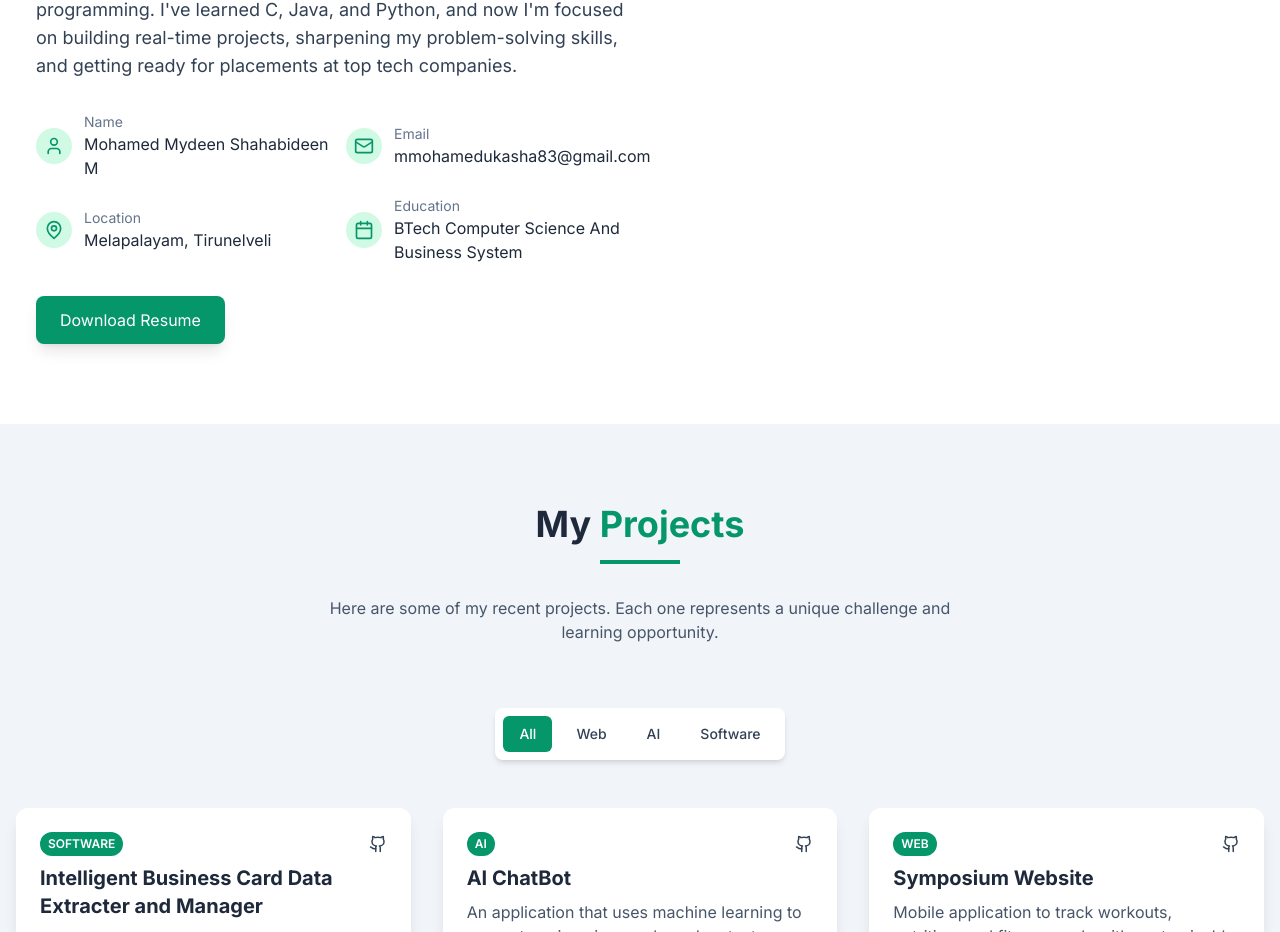
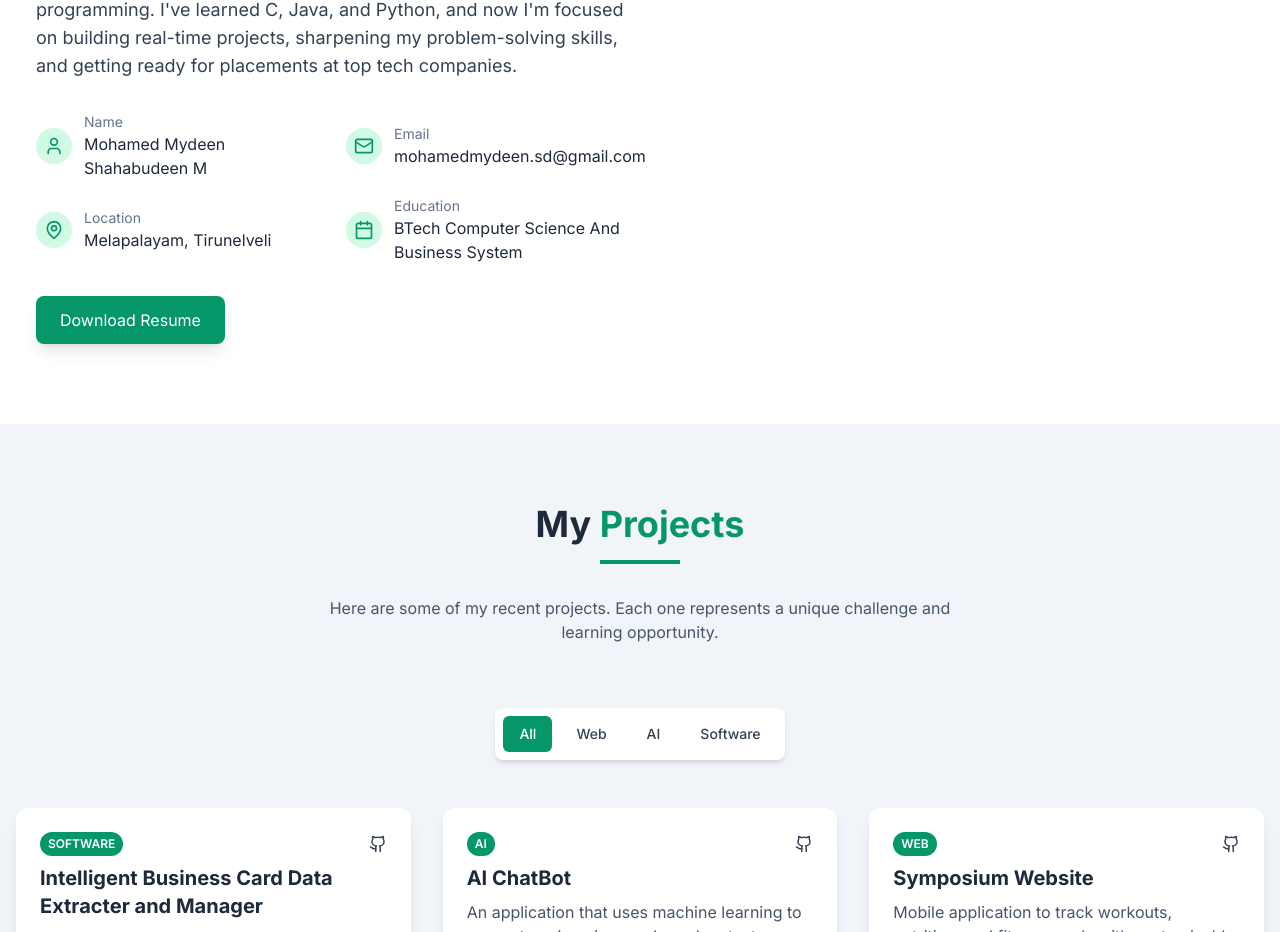
Before and after one commit to M-Mohamed-Mydeen-Shahabudeen/mydeen, a React (Vite) app: page / in a window 1280 px wide. Shown: the part 1036-1968 px from the top of the page. Built offline with nearby package versions, Linux system fonts and the light colour scheme.

Commit message:
Update About.tsx

```diff
--- a/src/components/About.tsx
+++ b/src/components/About.tsx
@@ -57,7 +57,7 @@ const About: React.FC = () => {
                 </div>
                 <div>
                   <p className="text-sm text-slate-500 dark:text-slate-400">Name</p>
-                  <p className="text-slate-800 dark:text-white">Mohamed Mydeen Shahabideen M</p>
+                  <p className="text-slate-800 dark:text-white">Mohamed Mydeen Shahabudeen M</p>
                 </div>
               </div>
 
@@ -67,7 +67,7 @@ const About: React.FC = () => {
                 </div>
                 <div>
                   <p className="text-sm text-slate-500 dark:text-slate-400">Email</p>
-                  <p className="text-slate-800 dark:text-white">mmohamedukasha83@gmail.com</p>
+                  <p className="text-slate-800 dark:text-white">mohamedmydeen.sd@gmail.com</p>
                 </div>
               </div>
 
```
